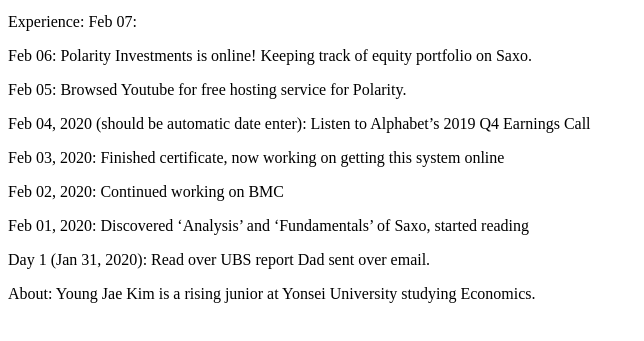
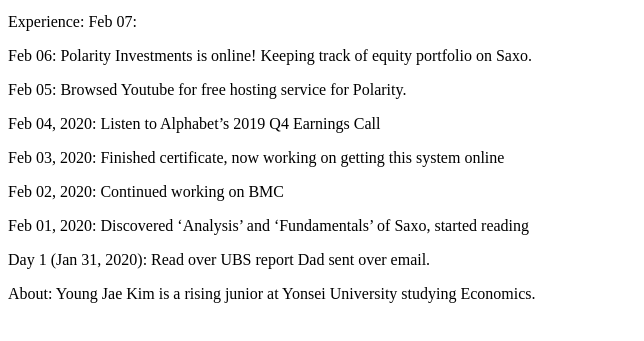
Before and after one commit to kim31227/netlify, a plain HTML site: page index.html in a window 1280 px wide. Shown: the part 107-448 px from the top of the page, without its empty margins (0-644 px from the left). Drawn offline with Linux system fonts and the light colour scheme.

Commit message:
Update index.html

```diff
--- a/index.html
+++ b/index.html
@@ -14,7 +14,7 @@
         <p>Experience: Feb 07:
             <p>Feb 06: Polarity Investments is online! Keeping track of equity portfolio on Saxo.</p>
             <p>Feb 05: Browsed Youtube for free hosting service for Polarity.</p>
-            <p>Feb 04, 2020 (should be automatic date enter): Listen to Alphabet’s 2019 Q4 Earnings Call</p>
+            <p>Feb 04, 2020: Listen to Alphabet’s 2019 Q4 Earnings Call</p>
             <p>Feb 03, 2020: Finished certificate, now working on getting this system online</p>
             <p>Feb 02, 2020: Continued working on BMC</p>
             <p>Feb 01, 2020: Discovered ‘Analysis’ and ‘Fundamentals’ of Saxo, started reading </p>
```
